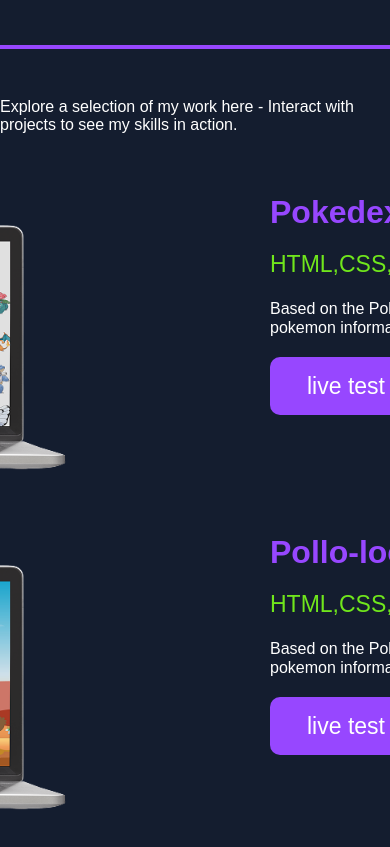
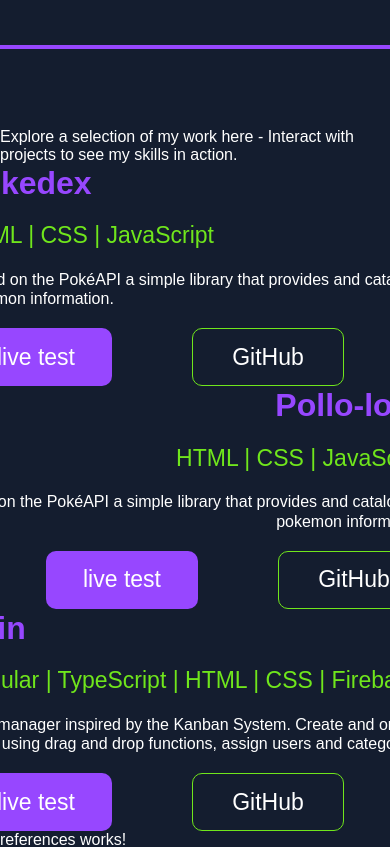
Before and after one commit to marioramirez90/angular-portfolio, an Angular app: page / in a window 390 px wide. Shown: the part 2680-3527 px from the top of the page. Built offline with nearby package versions, Linux system fonts and the light colour scheme; a web font is replaced by a local one.

Commit message:
Enhance portfolio layout: adjust project display, improve responsiveness, and update styles for better alignment

```diff
--- a/src/app/components/landingpage/portfolio/portfolio.html
+++ b/src/app/components/landingpage/portfolio/portfolio.html
@@ -11,14 +11,14 @@
     </div>
 
     <div class="portfolio-content">@for (project of projects; track $index) {
-    <div class="project-content">
+    <div class="project-content" [class.reverse]="$index % 2 !== 0">
         <div class="project-image">
             <img class="image" src="{{project.image}}" alt="">
         </div>
         <div>
             <div class="project-info">
                 <h3>{{project.projectName}}</h3>
-                <span>{{project.technologies}}</span>
+                <span>{{project.technologies.join(' | ')}}</span>
                 <p>{{project.discription}}</p>
                 <div class="portfolio-buttons">
                 <button class="live-test-button"><a href="{{project.link}}" target="_blank"></a>live test</button>
--- a/src/app/components/landingpage/portfolio/portfolio.scss
+++ b/src/app/components/landingpage/portfolio/portfolio.scss
@@ -22,6 +22,7 @@
             justify-content: end;
             width: 1060px;
             gap: 30px;
+            margin-bottom: 30px;
 
 
 
@@ -40,6 +41,7 @@
         h2{
             font-size: 90px;
             font-weight: 900;
+
         }
 
         }
@@ -58,24 +60,41 @@
         flex-direction: column;
         justify-content: center;
         align-items: center;
+        gap: 50px;
+        margin-top: 50px;
 
         .project-content{
             display: flex;
             justify-content: flex-start;
             align-items: center;
-            gap: 50px;
+
+
+            &.reverse{
+                flex-direction: row-reverse;
+                gap: 30px;
+
+                 .project-image{
+                    display: flex;
+                    justify-content: center;
+                    align-items: center;
+                }
+
+                .project-info{
+                    align-items: flex-end;
+                    text-align: end;
+                }
+            }
 
              .portfolio-buttons{
                     display: flex;
                     justify-content: center;
-                    gap: 20px;
+                    gap: 80px;
 
                 }
 
 
             .project-image{
-                width: 600px;
-                height: 340px;
+
 
                 .image{
                   width: 80%;
@@ -84,10 +103,12 @@
             .project-info{
                 display: flex;
                 flex-direction: column;
-                justify-content: center;
                 align-items: flex-start;
+                margin-top: -50px;
                 gap: 20px;
                 width: 500px;
+
+
 
                 h3{
                     font-size: 32px;
```
